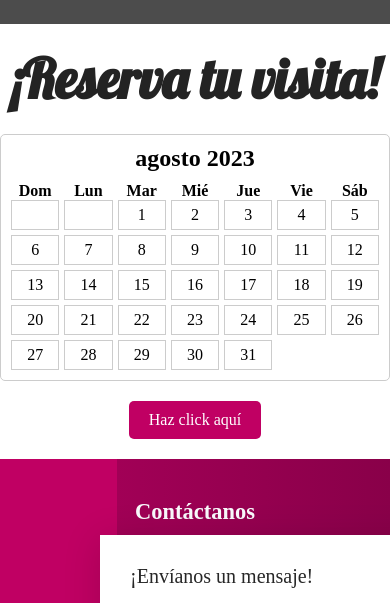
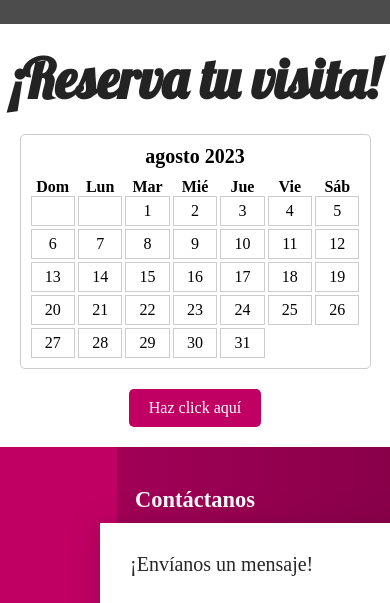
Before and after one commit to JessicaLeyva/jess.github.io, a plain HTML site: page index.html in a window 390 px wide. Shown: the part 2680-3283 px from the top of the page. Drawn offline with nearby package versions, Linux system fonts and the light colour scheme; a web font is replaced by a local one.

Commit message:
Update calendario.css

```diff
--- a/calendario.css
+++ b/calendario.css
@@ -53,3 +53,23 @@ body {
     padding: 2px 5px;
     border-radius: 3px;
 }
+
+@media (max-width: 1100px) {
+    .calendario {
+        max-width: 90%; /* Reducir el ancho máximo para pantallas pequeñas */
+    }
+
+    .calendario-dias,
+    .calendario-celdas {
+        grid-template-columns: repeat(7, minmax(20px, 1fr)); /* Ajustar el tamaño de las columnas para pantallas pequeñas */
+        gap: 3px;
+    }
+
+    .calendario-header {
+        font-size: 20px; /* Reducir el tamaño de fuente para pantallas pequeñas */
+    }
+
+    .evento {
+        font-size: 12px; /* Reducir el tamaño de fuente de los eventos para pantallas pequeñas */
+    }
+}
```
